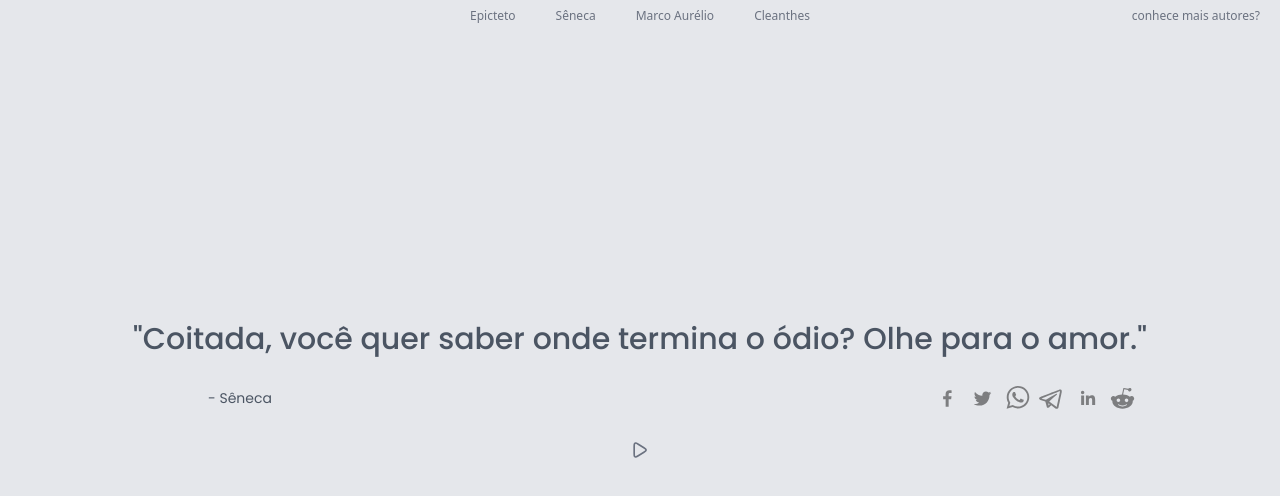
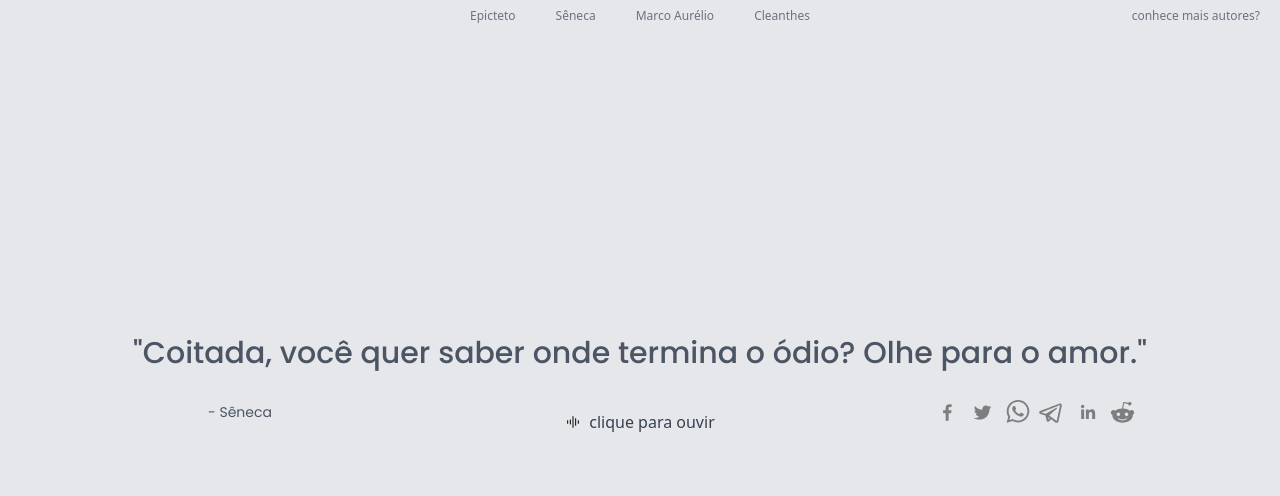
Before and after one commit to brunofranciscu/maximasestoicas, a React (Vite) app: page / in a window 1280 px wide. Shown: the top 496 px of the page. Built offline with nearby package versions, Linux system fonts and the light colour scheme.

Commit message:
text-to-speech

```diff
--- a/src/App.jsx
+++ b/src/App.jsx
@@ -1,4 +1,4 @@
-import { useState, useEffect } from 'react';
+import { useState, useEffect, useRef } from 'react';
 import { FacebookShareButton, TwitterShareButton, WhatsappShareButton, TelegramShareButton, LinkedinShareButton, RedditShareButton, FacebookIcon, TwitterIcon, WhatsappIcon, TelegramIcon, LinkedinIcon, RedditIcon, } from 'react-share';
 import { Link } from 'react-router-dom';
 import TextoAudio from './TextoAudio';
@@ -11,18 +11,22 @@ export default function App() {
   const [show, setShow] = useState(false)
   const [blob, setBlob] = useState(null)
   const [textou, setTextou] = useState(false);
+  const [duration, setDuration] = useState(0);
+  const audioRef = useRef(null);
+  const [isEnded, setIsEnded] = useState(false);
+  const [playPause, setPlayPause] = useState(true);
+
   const api1 = '2167e436442c988625c4a5cd6548befc';
+  const itemsMenu = new Set();
 
-  const [playPause, setPlayPause] = useState(true);
-  const itemsMenu = new Set()
   frases.forEach(item => itemsMenu.add(item.author))
   const menu = Array.from(itemsMenu);
-
 
   const progress = async () => {
     const response = await fetch(`https://api.elevenlabs.io/v1/text-to-speech/pNInz6obpgDQGcFmaJgB`, settings);
     const result = await response.blob();
     setBlob(URL.createObjectURL(result));
+    setIsEnded(false)
   };
 
   const settings = {
@@ -40,18 +44,14 @@ export default function App() {
 
   const tocar = () => {
     if (!textou) {
-      progress();
       setTextou(true);
+      setTimeout(()=>{document.querySelector('audio').play()},300)
     } else {
-      setPlayPause(false);
       document.querySelector('audio').play();
     }
   };
 
-  const pausar = () => {
-    setPlayPause(true);
-    document.querySelector('audio').pause();
-  };
+  const pausar = () => document.querySelector('audio').pause()
 
   useEffect(() => {
     const carregarFrases = async () => {
@@ -108,7 +108,7 @@ export default function App() {
                       {allButtons}
                   </div>
                 </div>
-                <TextoAudio texto={fraseAtual.text} setBlob={setBlob} tocar={tocar} pausar={pausar} playPause={playPause} setPlayPause={setPlayPause}/>
+                <TextoAudio texto={fraseAtual.text} setBlob={setBlob} tocar={tocar} pausar={pausar} progress={progress} blob={blob} isEnded={isEnded} setPlayPause={setPlayPause} playPause={playPause}/>
 
               </div>
 
@@ -134,7 +134,7 @@ export default function App() {
                 </nav>
               </div>
 
-              <AudioWaves blob={blob} />
+              <AudioWaves blob={blob} duration={duration} setDuration={setDuration} audioRef={audioRef} setIsEnded={setIsEnded} setPlayPause={setPlayPause}/>
         </div>
     );
 }
--- a/src/AudioWaves.jsx
+++ b/src/AudioWaves.jsx
@@ -1,14 +1,21 @@
 import AudioSpectrum from 'react-audio-spectrum';
+import { useEffect } from 'react';
+
+export default function AudioWaves ({ blob, audioRef, setIsEnded, setPlayPause }) {
 
 
-export default function AudioWaves ({ blob }) {
+useEffect(() => {
+    if (audioRef.current) {
+        audioRef.current.onended = () => {
+        setIsEnded(true);
+        setPlayPause(true);
+        };
+    }
+    }, [blob, setIsEnded]);
   return (
-    <>
-        {blob &&
-
-        <>
-            <audio src={blob} id="audio-element"></audio>
-              <div className="absolute top-0 w-full left-0 pointer-events-none z-50 [&>canvas]:w-full [&>canvas]:h-[100dvh] [filter:drop-shadow(0_0_30px_#e5e7eb66)] opacity-45 mix-blend-hard-light">
+        blob && (<>
+            <audio src={blob} id="audio-element" ref={audioRef}></audio>
+              <div className="absolute top-0 w-full left-0 pointer-events-none z-50 [&>canvas]:w-full [&>canvas]:h-[100dvh] [filter:drop-shadow(0_0_30px_#e5e7eb66)] opacity-[.2] mix-blend-hard-light !invert dark:invert-0">
                 <AudioSpectrum
                   audioId={'audio-element'} id="audio-canvas"
                   meterWidth={1} meterCount={512} capHeight={0} capColor="transparent" height={400} width={1000}
@@ -20,8 +27,7 @@ export default function AudioWaves ({ blob }) {
                   gap={4}
                 />
               </div>
-        </>
-        }
-    </>
+        </>)
+
   );
 };
--- a/src/TextoAudio.jsx
+++ b/src/TextoAudio.jsx
@@ -1,22 +1,35 @@
-import React, { useState } from 'react';
+import React, { useState, useEffect } from 'react';
 
-export default function TextoAudio ({ tocar, pausar, playPause }) {
+export default function TextoAudio ({ tocar, pausar, blob, progress, isEnded, playPause, setPlayPause }) {
   const pauseIcon = `<svg width="20px" height="20px" viewBox="0 0 24 24" fill="none"><path d="M8 5V19M16 5V19" stroke-width="2" stroke-linecap="round" stroke-linejoin="round"/></svg>`
   const playIcon = `<svg width="20px" height="20px" viewBox="0 0 24 24" fill="none" ><path d="M16.6582 9.28638C18.098 10.1862 18.8178 10.6361 19.0647 11.2122C19.2803 11.7152 19.2803 12.2847 19.0647 12.7878C18.8178 13.3638 18.098 13.8137 16.6582 14.7136L9.896 18.94C8.29805 19.9387 7.49907 20.4381 6.83973 20.385C6.26501 20.3388 5.73818 20.0469 5.3944 19.584C5 19.053 5 18.1108 5 16.2264V7.77357C5 5.88919 5 4.94701 5.3944 4.41598C5.73818 3.9531 6.26501 3.66111 6.83973 3.6149C7.49907 3.5619 8.29805 4.06126 9.896 5.05998L16.6582 9.28638Z" stroke-width="2" stroke-linejoin="round"/></svg>`
+  const hasVoice = `<svg width="16px" height="16px" viewBox="0 0 24 24" fill="none"><path d="M12 4L12 20" stroke="#000000" stroke-width="1.5" stroke-linecap="round" stroke-linejoin="round"/><path d="M8 9L8 15" stroke="#000000" stroke-width="1.5" stroke-linecap="round" stroke-linejoin="round"/><path d="M20 10L20 14" stroke="#000000" stroke-width="1.5" stroke-linecap="round" stroke-linejoin="round"/><path d="M4 10L4 14" stroke="#000000" stroke-width="1.5" stroke-linecap="round" stroke-linejoin="round"/><path d="M16 7L16 17" stroke="#000000" stroke-width="1.5" stroke-linecap="round" stroke-linejoin="round"/></svg>`
+  const loadSpin = `<svg width="20px" height="20px" viewBox="0 0 16 16" fill="none" class="hds-flight-icon--animation-loading"><g fill="#000000" fill-rule="evenodd" clip-rule="evenodd"><path d="M8 1.5a6.5 6.5 0 100 13 6.5 6.5 0 000-13zM0 8a8 8 0 1116 0A8 8 0 010 8z" opacity=".2"/><path d="M7.25.75A.75.75 0 018 0a8 8 0 018 8 .75.75 0 01-1.5 0A6.5 6.5 0 008 1.5a.75.75 0 01-.75-.75z"/></g></svg>`
+
+  const [loading, setLoading] = useState(false)
 
   return (
-    <div className="max-w-[960px] mx-auto flex flex-col py-5">
+    <div className="max-w-[960px] mx-auto flex flex-col -translate-y-6 h-8">
 
-      <div className="flex justify-between">
-        {playPause && (
-          <button onClick={tocar} className="dark:text-gray-400 dark:hover:text-gray-100 text-gray-700 hover:text-gray-500 [&_svg]:stroke-gray-500 hover:[&_svg]:stroke-gray-100 duration-200 transition-all"
-            dangerouslySetInnerHTML={{ __html: playIcon }}>
+        {playPause && !blob && (
+          <button onClick={() => { progress(), setLoading(true), setPlayPause(true) }}
+              dangerouslySetInnerHTML={{__html: loading ? loadSpin : hasVoice  + ' clique para ouvir' }}
+              className={`${loading ? 'animate-spin' : ''} dark:text-gray-400 dark:hover:text-gray-100 text-gray-700 hover:text-gray-500 flex items-center gap-2 [&_svg]:stroke-gray-500 hover:[&_svg]:stroke-gray-100 duration-200 transition-all`}>
           </button>
         )}
 
-        {!playPause && (
-          <button onClick={pausar} className="dark:text-gray-400 dark:hover:text-gray-100 text-gray-700 hover:text-gray-500 [&_svg]:stroke-gray-500 hover:[&_svg]:stroke-gray-100 duration-200 transition-all"
-            dangerouslySetInnerHTML={{ __html: pauseIcon }}>
+      <div className="flex justify-between">
+        {playPause && blob && (
+          <button onClick={() => {tocar(), setPlayPause(false)}}
+                className="dark:text-gray-400 dark:hover:text-gray-100 text-gray-700 hover:text-gray-500 [&_svg]:stroke-gray-500 hover:[&_svg]:stroke-gray-100 duration-200 transition-all"
+                dangerouslySetInnerHTML={{ __html: playIcon }}>
+          </button>
+        )}
+
+        {!playPause && isEnded && (
+          <button onClick={() =>{ pausar(), setPlayPause(true) }}
+                className="dark:text-gray-400 dark:hover:text-gray-100 text-gray-700 hover:text-gray-500 [&_svg]:stroke-gray-500 hover:[&_svg]:stroke-gray-100 duration-200 transition-all"
+                dangerouslySetInnerHTML={{ __html: pauseIcon }}>
           </button>
         )}
       </div>
```
